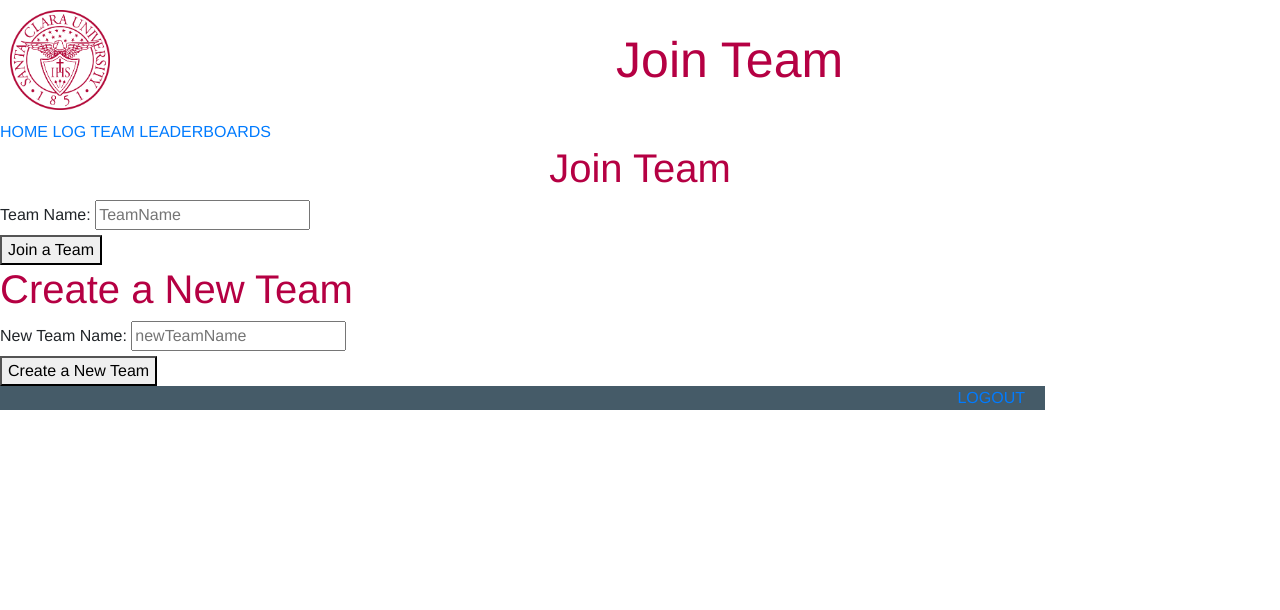
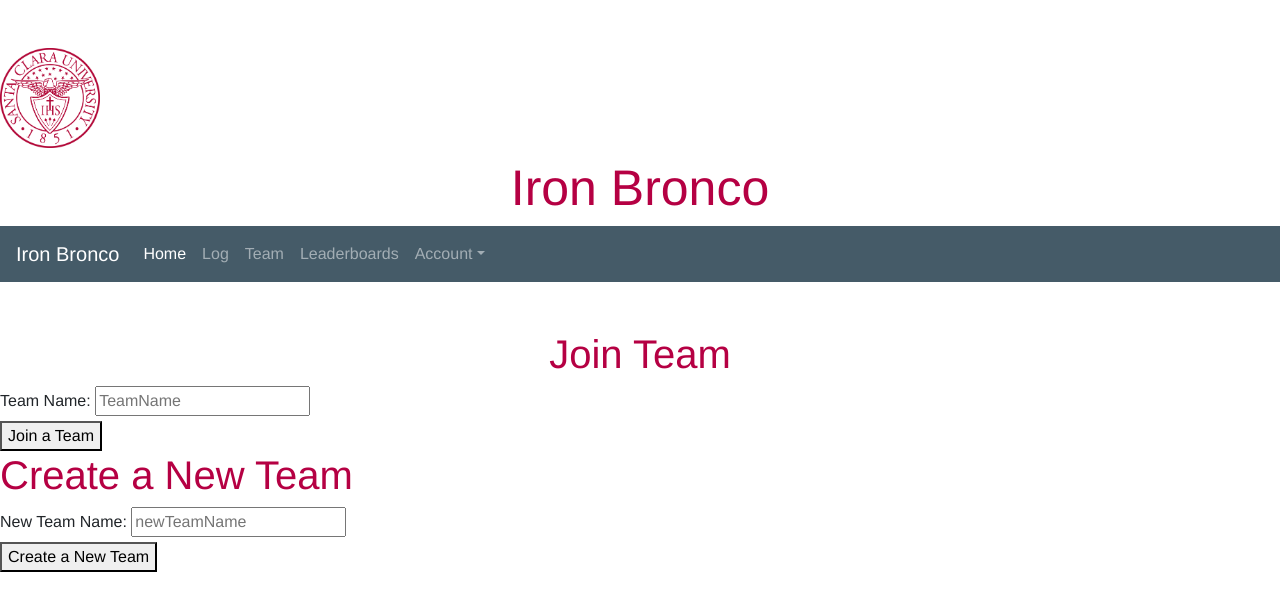
Before and after one commit to DatFob/Coen-174L, a plain HTML site: page front-end/IronBroncoJoinCreateTeam.html in a window 1280 px wide. Drawn offline with nearby package versions, Linux system fonts and the light colour scheme; files whose address does not match are found by name.

```diff
--- a/front-end/IronBroncoJoinCreateTeam.html
+++ b/front-end/IronBroncoJoinCreateTeam.html
@@ -13,13 +13,40 @@
 		<img src="scu_logos/SCU-Seal_OutlinedRed.png" alt="SCU seal" width="100" height="100">
 	</div>
 	<div id ="header">
-		<h1>Join Team</h1>
+		<h1>Iron Bronco</h1>
 	</div>
-	<div id="nav_bar">
-		<a href="IronBroncoHome.html">HOME</a>
-		<a href="IronBroncoLogInfo.html">LOG</a>
-		<a href="IronBroncoTeam.html">TEAM</a>
-		<a href="IronBroncoLeaderboards.html">LEADERBOARDS</a>
+	<div id="nav_bar" style="padding-bottom: 3rem;">
+	    <nav class="navbar navbar-expand-md navbar-dark sticky-top" style="background-color: rgb(69, 91, 104);">
+			<!-- <img  class="navbar-brand" src="scu_logos/SCU-Seal_OutlinedRed.png" alt="SCU seal" width="100" height="100"> -->
+			<a class="navbar-brand" href="#">Iron Bronco</a>
+			<button class="navbar-toggler collapsed" type="button" data-toggle="collapse" data-target="#navbarsExampleDefault" aria-controls="navbarsExampleDefault" aria-expanded="false" aria-label="Toggle navigation">
+				<span class="navbar-toggler-icon"></span>
+	  		</button>
+			<div class="navbar-collapse collapse" id="navbarsExampleDefault" style="">
+	    		<ul class="navbar-nav mr-auto">
+	      			<li class="nav-item active">
+	        			<a class="nav-link" href="IronBroncoHome.html">Home<span class="sr-only">(current)</span></a>
+	      			</li>
+	      			<li class="nav-item">
+	        			<a class="nav-link" href="IronBroncoLogInfo.html">Log</a>
+	      			</li>
+	      			<li class="nav-item">
+	        			<a class="nav-link" href="IronBroncoTeam.html">Team</a>
+	      			</li>
+	      			<li class="nav-item">
+	        			<a class="nav-link" href="IronBroncoLeaderboards.html">Leaderboards</a>
+	      			</li>
+	      			<li class="nav-item dropdown">
+	        			<a class="nav-link dropdown-toggle" role="button" href="#" id="dropdownMenuButton" data-toggle="dropdown" aria-haspopup="true" aria-expanded="false">Account</a>
+	        			<div class="dropdown-menu" aria-labelledby="dropdownMenuLink">
+	          				<a class="dropdown-item" href="IronBroncoLogInfo.html">Log Info</a>
+	          				<a class="dropdown-item" href="IronBroncoJoinCreateTeam.html">Join/Create a Team</a>
+	          				<a class="dropdown-item" href="IronBroncoLogin.html">Log Out</a>
+	        			</div>
+	      			</li>
+	    		</ul>
+	  		</div>
+		</nav>
 	</div>
 	<div id="jointeam">
 		<h2>Join Team</h2>
@@ -45,9 +72,6 @@
 			</div>
 		</form>
 	</div>
-	<div id="footer">
-		<a href="IronBroncoLogin.html">LOGOUT</a>
-	</div>
 	<script src="https://code.jquery.com/jquery-3.3.1.slim.min.js" integrity="sha384-q8i/X+965DzO0rT7abK41JStQIAqVgRVzpbzo5smXKp4YfRvH+8abtTE1Pi6jizo" crossorigin="anonymous"></script>
 	<script src="https://cdnjs.cloudflare.com/ajax/libs/popper.js/1.14.7/umd/popper.min.js" integrity="sha384-UO2eT0CpHqdSJQ6hJty5KVphtPhzWj9WO1clHTMGa3JDZwrnQq4sF86dIHNDz0W1" crossorigin="anonymous"></script>
 	<script src="https://stackpath.bootstrapcdn.com/bootstrap/4.3.1/js/bootstrap.min.js" integrity="sha384-JjSmVgyd0p3pXB1rRibZUAYoIIy6OrQ6VrjIEaFf/nJGzIxFDsf4x0xIM+B07jRM" crossorigin="anonymous"></script>
--- a/front-end/ironbroncostyle.css
+++ b/front-end/ironbroncostyle.css
@@ -51,7 +51,7 @@
 p {
 	font-family: "Helvetica Neue";
 	font-style: bold;
-	color: black;
+	color: rgb(69, 91, 104);
 	font-size: 20px;
 }
 
@@ -84,22 +84,19 @@
 }
 
 #scu_logo {
-	width: 12%;
 	height: 100px;
-	margin-left: 10px;
-	margin-top: 10px;
+	margin-top: 3rem;
 	margin-bottom: 10px;
-	float: left;
-	clear: none;
+	align-self: center;
 }
 
 #header {
-	width: 86%;
+	/*width: 86%;
 	height: 70px;
 	margin-left:10px;
 	margin-top: 30px;
 	margin-bottom: 20px;
-	float: right;
+	/*float: right;*/
 	/*clear: none;*/
 }
 
```
Also changed, not shown: front-end/IronBroncoAdmin.html (+0 -3 lines), front-end/IronBroncoLeaderboards.html (+32 -5 lines), front-end/IronBroncoLogInfo.html (+32 -8 lines), front-end/IronBroncoLogin.html (+18 -36 lines), front-end/IronBroncoTeam.html (+0 -3 lines).
